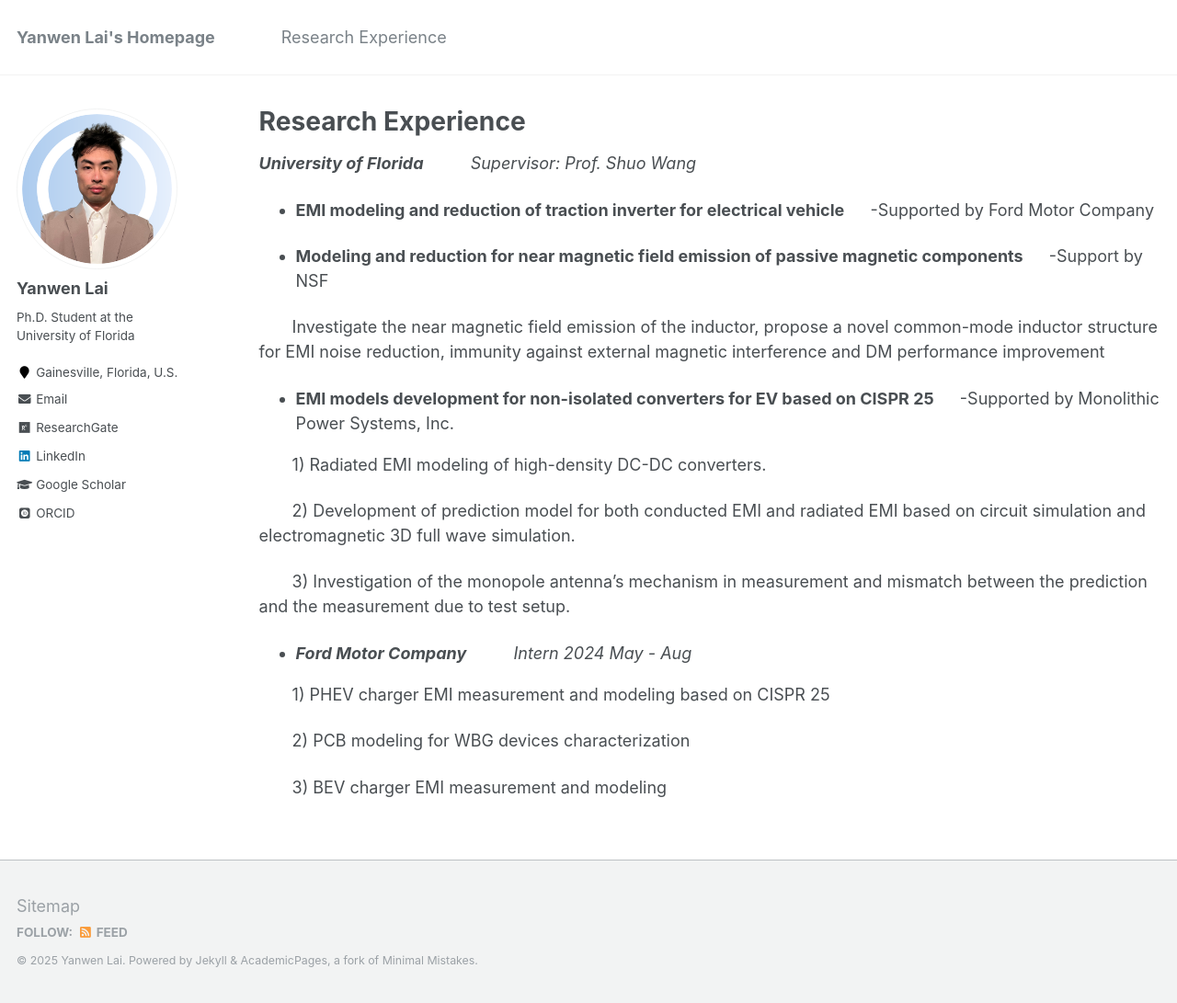
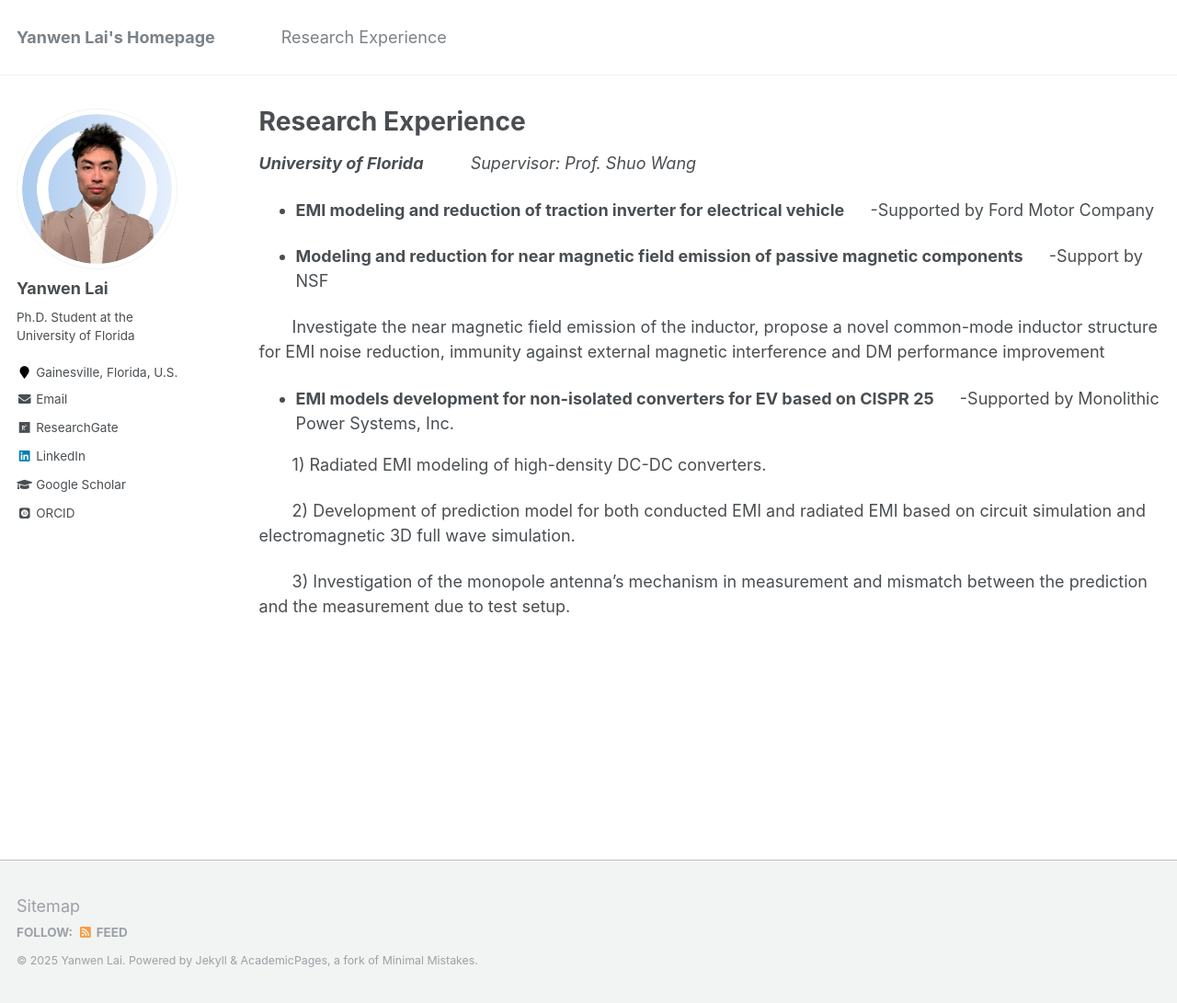
Before and after one commit to slionnnnnn/yanwenlai, a Jekyll site: the page built from _pages/publications.md, in a window 1280 px wide and 1091 px high. Shown: the whole window at 92% size. Built offline with Jekyll 4.4.1, drawn with Linux system fonts in a browser that asks for light colours; some web fonts are replaced.

Commit message:
Update publications.md

```diff
--- a/_pages/publications.md
+++ b/_pages/publications.md
@@ -30,12 +30,3 @@ author_profile: true
 &emsp;&emsp;2)  Development of prediction model for both conducted EMI and radiated EMI based on circuit simulation and electromagnetic 3D full wave simulation.
 
 &emsp;&emsp;3)  Investigation of the monopole antenna’s mechanism in measurement and mismatch between the prediction and the measurement due to test setup.
-
-
-*  **_Ford Motor Company_**              &emsp;     &emsp;                      _Intern 2024 May - Aug_
-
-&emsp;&emsp;1)  PHEV charger EMI measurement and modeling based on CISPR 25
-
-&emsp;&emsp;2)  PCB modeling for WBG devices characterization
-
-&emsp;&emsp;3)  BEV charger EMI measurement and modeling
```
